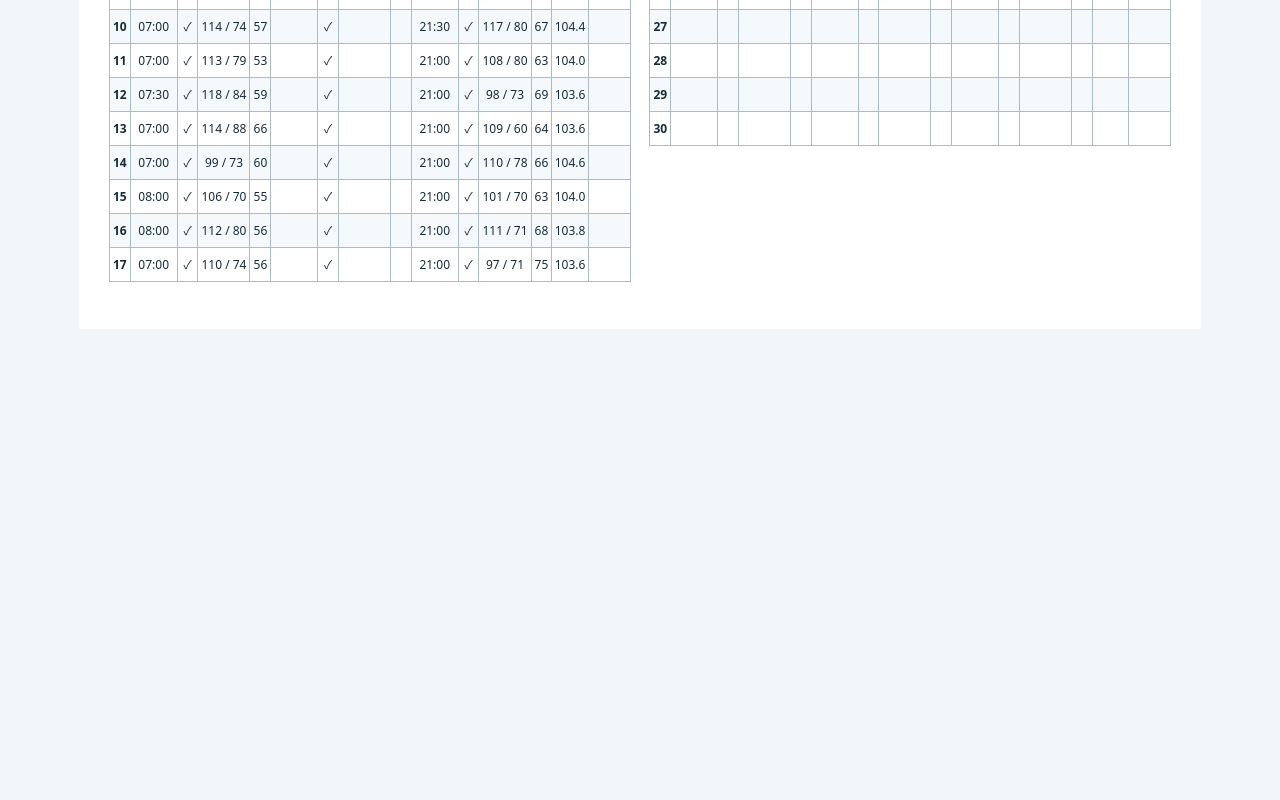
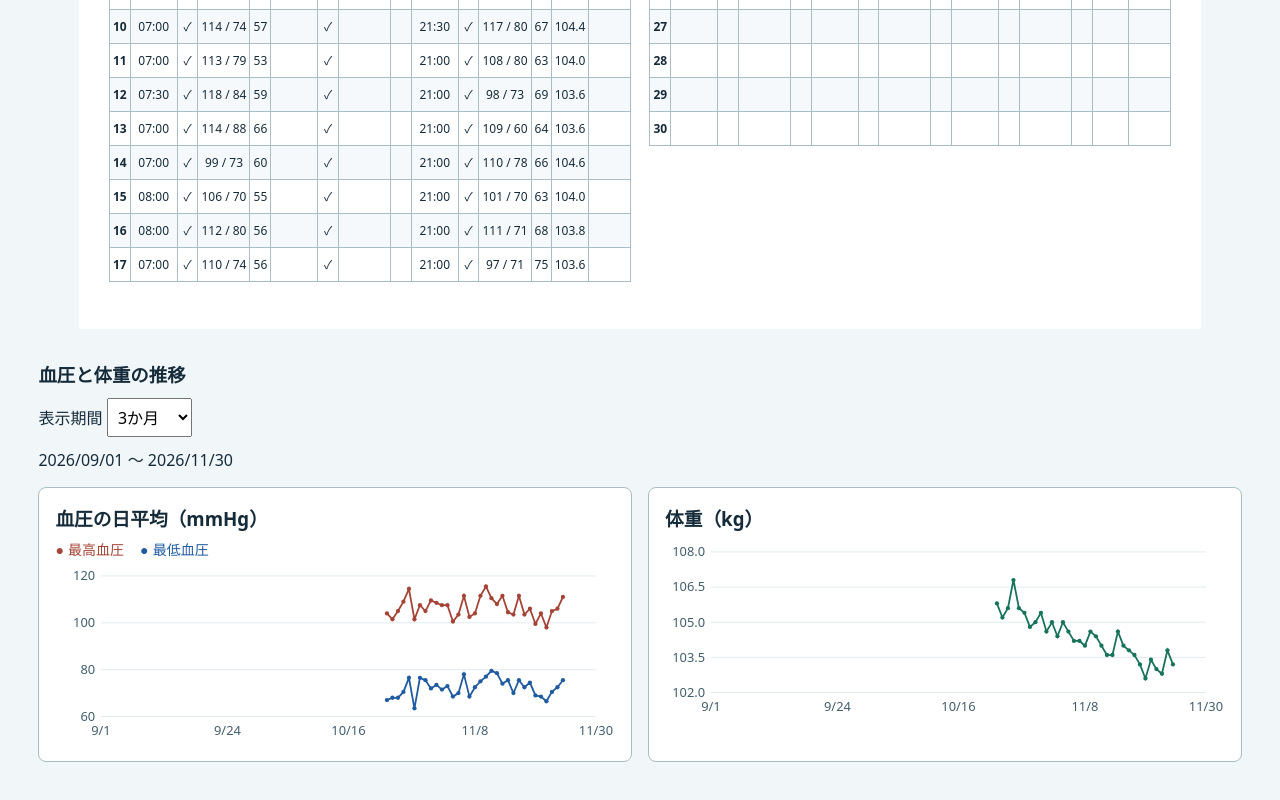
Before and after one commit to m-miyawaki-m/blood-pressure-log, a plain HTML site: page index.html in a window 1280 px wide. Shown: the part 665-1465 px from the top of the page. Before the commit the page ends 1032 px from the top, so only its background shows below. Drawn offline with Linux system fonts and the light colour scheme.

Commit message:
Add blood pressure and weight trends

```diff
--- a/app.js
+++ b/app.js
@@ -85,6 +85,7 @@ function render() {
   }
   document.querySelector('#month-title').textContent = `${year}年${month}月 血圧記録表`;
   sheet.replaceChildren(makeTable(1, 17), makeTable(18, end.getDate()));
+  renderTrends();
 }
 
 function shiftMonth(offset) {
@@ -115,6 +116,7 @@ document.querySelector('#next').addEventListener('click', () => {
   selectedMonth = monthInput.value;
 });
 document.querySelector('#print').addEventListener('click', () => window.print());
+document.querySelector('#trend-range').addEventListener('change', renderTrends);
 render();
 fetch('records.json', { cache: 'no-cache' })
   .then(response => {
--- a/index.html
+++ b/index.html
@@ -4,8 +4,9 @@
 <meta charset="utf-8">
 <meta name="viewport" content="width=device-width, initial-scale=1">
 <title>血圧記録表</title>
-<link rel="stylesheet" href="style.css?v=readonly">
-<script src="app.js?v=published-records" defer></script>
+<link rel="stylesheet" href="style.css?v=trends">
+<script src="trends.js?v=trends" defer></script>
+<script src="app.js?v=trends" defer></script>
 </head>
 <body>
 <main>
@@ -16,6 +17,7 @@
       <label>記録月 <input id="month" type="month" required></label>
       <button id="next" type="button">翌月</button>
       <button id="print" type="button">印刷</button>
+      <a href="#trends">グラフを見る</a>
     </div>
     <p id="status" role="status">閲覧専用</p>
   </header>
@@ -25,6 +27,27 @@
       <div id="sheet"></div>
     </section>
   </div>
+  <section id="trends" aria-labelledby="trends-title">
+    <h2 id="trends-title">血圧と体重の推移</h2>
+    <label>表示期間 <select id="trend-range">
+      <option value="1">1か月</option>
+      <option value="3" selected>3か月</option>
+      <option value="6">6か月</option>
+      <option value="12">12か月</option>
+    </select></label>
+    <p id="trend-dates"></p>
+    <div class="trend-grid">
+      <section class="trend-card">
+        <h3>血圧の日平均（mmHg）</h3>
+        <p class="trend-legend"><span class="sys">最高血圧</span><span class="dia">最低血圧</span></p>
+        <div id="pressure-chart"></div>
+      </section>
+      <section class="trend-card">
+        <h3>体重（kg）</h3>
+        <div id="weight-chart"></div>
+      </section>
+    </div>
+  </section>
   <noscript>記録表を使うには JavaScript を有効にしてください。</noscript>
 </main>
 </body>
--- a/style.css
+++ b/style.css
@@ -20,12 +20,25 @@ thead th { padding-block: 0.4rem; background: #dcecf1; }
 tbody tr:nth-child(even) { background: #f5f9fb; }
 tbody tr { height: 9mm; }
 .memo { white-space: nowrap; overflow: hidden; text-overflow: ellipsis; }
+#trends { margin-top: 2rem; }
+#trend-range { font: inherit; padding: 0.4rem; }
+#trend-dates { margin: 0.6rem 0 1rem; }
+.trend-grid { display: grid; grid-template-columns: repeat(auto-fit, minmax(min(100%, 32rem), 1fr)); gap: 1rem; }
+.trend-card { min-width: 0; padding: 1rem; border: 1px solid #a9bdc6; border-radius: 0.5rem; background: white; }
+.trend-card h3 { margin: 0 0 0.5rem; }
+.trend-legend { display: flex; gap: 1rem; margin: 0 0 0.25rem; font-size: 0.875rem; }
+.trend-legend span::before { content: "●"; margin-right: 0.3em; }
+.trend-legend .sys { color: #a44437; }
+.trend-legend .dia { color: #205ba0; }
+.trend-plot { display: block; width: 100%; height: auto; }
+.trend-plot text { fill: #435e6d; font-size: 18px; }
+.trend-plot .grid { stroke: #d8e3ea; }
 input:focus-visible, button:focus-visible, .paper-viewport:focus-visible { outline: 2px solid #17647c; outline-offset: -2px; background: white; }
 @page { size: A4 landscape; margin: 8mm; }
 @media print {
   :root, table, tbody tr:nth-child(even) { color: black; background: white; }
   main { padding: 0; }
-  header { display: none; }
+  header, #trends { display: none; }
   .paper-viewport { overflow: visible; margin: 0; }
   .paper { width: auto; height: auto; padding: 0; }
   table { font-size: 8pt; }
--- /dev/null
+++ b/trends.js
@@ -0,0 +1,121 @@
+const dayMilliseconds = 86400000;
+const bloodPressureSeries = [
+  { key: 'sys', label: '最高血圧', color: '#a44437' },
+  { key: 'dia', label: '最低血圧', color: '#205ba0' },
+];
+const weightSeries = [{ key: 'weight', label: '体重', color: '#18735c' }];
+
+function trendDate(year, month, day) {
+  const date = new Date(0);
+  date.setUTCFullYear(year, month, day);
+  return date;
+}
+
+function trendNumber(value) {
+  const number = Number(value);
+  return Number.isFinite(number) && number > 0 ? number : null;
+}
+
+function trendPoints(start, end) {
+  const points = [];
+  let previousMonth;
+  let local;
+  for (let time = +start; time <= +end; time += dayMilliseconds) {
+    const date = new Date(time);
+    const month = date.toISOString().slice(0, 7);
+    const day = date.getUTCDate();
+    if (month !== previousMonth) {
+      previousMonth = month;
+      try {
+        local = JSON.parse(localStorage.getItem(storagePrefix + month)) ?? {};
+      } catch {
+        local = {};
+      }
+    }
+    const entry = publishedRecords[month]?.[day] ?? {};
+    const point = { date, weight: trendNumber(entry.weight ?? local[day + ':昼:weight']) };
+    for (const { key } of bloodPressureSeries) {
+      const values = periods.map(([period]) => trendNumber(
+        entry[period]?.[key] ?? local[[day, period, key].join(':')],
+      )).filter(value => value !== null);
+      point[key] = values.length ? values.reduce((sum, value) => sum + value, 0) / values.length : null;
+    }
+    points.push(point);
+  }
+  return points;
+}
+
+function chartElement(parent, tag, attributes, label = '') {
+  const element = document.createElementNS('http://www.w3.org/2000/svg', tag);
+  for (const [key, value] of Object.entries(attributes)) element.setAttribute(key, value);
+  element.textContent = label;
+  parent.append(element);
+  return element;
+}
+
+function renderTrendChart(container, points, series, unit, ticks, minimumStep) {
+  container.replaceChildren();
+  const values = series.flatMap(({ key }) => points.map(point => point[key]).filter(value => value !== null));
+  if (!values.length) {
+    const empty = document.createElement('p');
+    empty.textContent = 'この期間の記録はありません。';
+    container.append(empty);
+    return;
+  }
+
+  const left = 64;
+  const right = 754;
+  const top = 18;
+  const bottom = 214;
+  const min = Math.min(...values);
+  const max = Math.max(...values);
+  const step = Math.max(minimumStep, Math.ceil((max - min) / (4 * minimumStep)) * minimumStep);
+  let lower = Math.floor(min / step) * step;
+  let upper = Math.ceil(max / step) * step;
+  if (lower === upper) {
+    lower -= step;
+    upper += step;
+  }
+  const x = index => left + index * (right - left) / (points.length - 1);
+  const y = value => bottom - (value - lower) * (bottom - top) / (upper - lower);
+  const plot = chartElement(container, 'svg', {
+    viewBox: '0 0 780 254', class: 'trend-plot', role: 'img',
+    'aria-label': series.map(({ label }) => label).join('・') + 'の折れ線グラフ（' + unit + '）',
+  });
+
+  for (let value = lower; value <= upper; value += step) {
+    const height = y(value);
+    chartElement(plot, 'line', { x1: left, y1: height, x2: right, y2: height, class: 'grid' });
+    chartElement(plot, 'text', { x: left - 8, y: height + 6, 'text-anchor': 'end' }, value.toFixed(minimumStep < 1 ? 1 : 0));
+  }
+  for (const index of ticks) {
+    const date = points[index].date;
+    const label = (date.getUTCMonth() + 1) + '/' + date.getUTCDate();
+    chartElement(plot, 'text', { x: x(index), y: bottom + 26, 'text-anchor': 'middle' }, label);
+  }
+
+  for (const { key, label, color } of series) {
+    const coordinates = points.map((point, index) => point[key] === null ? '' :
+      (index && points[index - 1][key] !== null ? 'L' : 'M') + x(index) + ',' + y(point[key]));
+    chartElement(plot, 'path', { d: coordinates.join(' '), fill: 'none', stroke: color, 'stroke-width': 2.5 });
+    points.forEach((point, index) => {
+      if (point[key] === null) return;
+      const dot = chartElement(plot, 'circle', { cx: x(index), cy: y(point[key]), r: 3, fill: color });
+      chartElement(dot, 'title', {}, point.date.toISOString().slice(0, 10) + ' ' + label + ' ' + point[key].toFixed(1) + ' ' + unit);
+    });
+  }
+}
+
+function renderTrends() {
+  const [year, month] = monthInput.value.split('-').map(Number);
+  const months = Number(document.querySelector('#trend-range').value);
+  const firstMonth = Math.max(month - months, (1 - year) * 12);
+  const start = trendDate(year, firstMonth, 1);
+  const end = trendDate(year, month, 0);
+  const points = trendPoints(start, end);
+  const ticks = Array.from({ length: 5 }, (_, index) => Math.round(index * (points.length - 1) / 4));
+  const formatted = date => date.toISOString().slice(0, 10).replaceAll('-', '/');
+  document.querySelector('#trend-dates').textContent = formatted(start) + ' 〜 ' + formatted(end);
+  renderTrendChart(document.querySelector('#pressure-chart'), points, bloodPressureSeries, 'mmHg', ticks, 10);
+  renderTrendChart(document.querySelector('#weight-chart'), points, weightSeries, 'kg', ticks, 0.5);
+}
```
